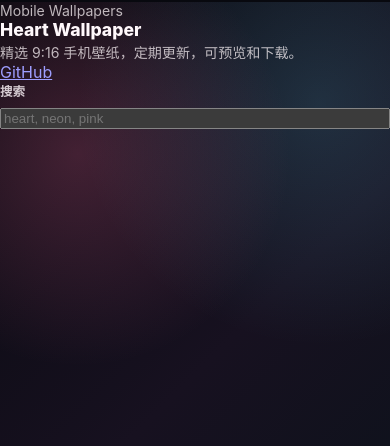
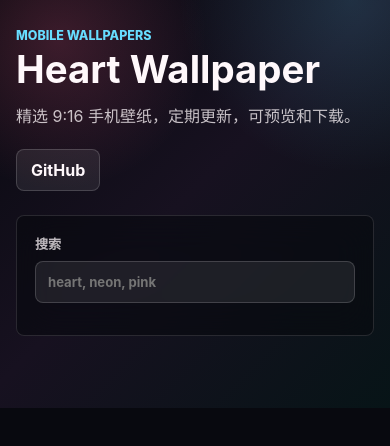
Before and after one commit to LookAroundPA/heart-wallpaper, a plain HTML site: page index.html in a window 390 px wide. Drawn offline with Linux system fonts and the light colour scheme.

Commit message:
Style wallpaper gallery

```diff
--- a/styles.css
+++ b/styles.css
@@ -13,113 +13,211 @@
 
 html,
 body {
-  width: 100%;
   min-height: 100%;
   margin: 0;
 }
 
 body {
-  min-height: 100vh;
-  overflow: hidden;
   background:
-    radial-gradient(circle at 20% 18%, rgba(255, 105, 156, 0.22), transparent 28%),
-    radial-gradient(circle at 82% 12%, rgba(103, 221, 255, 0.16), transparent 30%),
-    linear-gradient(135deg, #08090f 0%, #171120 46%, #051318 100%);
+    radial-gradient(circle at 15% 10%, rgba(255, 95, 141, 0.2), transparent 30%),
+    radial-gradient(circle at 90% 0%, rgba(86, 214, 255, 0.16), transparent 32%),
+    linear-gradient(135deg, #08090f 0%, #171120 48%, #071417 100%);
 }
 
-#wallpaper {
-  position: fixed;
-  inset: 0;
+.site-header,
+main {
+  width: min(1180px, calc(100% - 32px));
+  margin: 0 auto;
+}
+
+.site-header {
+  display: flex;
+  justify-content: space-between;
+  gap: 24px;
+  align-items: flex-start;
+  padding: 44px 0 24px;
+}
+
+.eyebrow {
+  margin: 0 0 8px;
+  color: #67ddff;
+  font-size: 0.78rem;
+  font-weight: 800;
+  text-transform: uppercase;
+}
+
+h1,
+h2,
+p {
+  margin: 0;
+}
+
+h1 {
+  max-width: 720px;
+  font-size: clamp(2.4rem, 7vw, 5.8rem);
+  line-height: 0.95;
+  letter-spacing: 0;
+}
+
+.intro {
+  max-width: 560px;
+  margin-top: 16px;
+  color: rgba(255, 248, 251, 0.76);
+  font-size: 1rem;
+  line-height: 1.7;
+}
+
+.github-link,
+.download-link,
+.tag-filter button {
+  border: 1px solid rgba(255, 255, 255, 0.16);
+  border-radius: 8px;
+  background: rgba(255, 255, 255, 0.08);
+  color: #fff8fb;
+  text-decoration: none;
+}
+
+.github-link {
+  flex: 0 0 auto;
+  padding: 10px 14px;
+  font-weight: 750;
+}
+
+.toolbar {
+  display: flex;
+  flex-wrap: wrap;
+  gap: 14px;
+  align-items: end;
+  padding: 18px;
+  border: 1px solid rgba(255, 255, 255, 0.12);
+  border-radius: 8px;
+  background: rgba(8, 9, 15, 0.58);
+  backdrop-filter: blur(18px);
+}
+
+.search-field {
+  display: grid;
+  gap: 8px;
+  min-width: min(100%, 320px);
+  color: rgba(255, 248, 251, 0.74);
+  font-size: 0.82rem;
+  font-weight: 750;
+}
+
+.search-field input {
+  width: 100%;
+  min-height: 42px;
+  border: 1px solid rgba(255, 255, 255, 0.16);
+  border-radius: 8px;
+  padding: 0 12px;
+  background: rgba(255, 255, 255, 0.08);
+  color: #fff8fb;
+  font: inherit;
+}
+
+.tag-filter {
+  display: flex;
+  flex-wrap: wrap;
+  gap: 8px;
+}
+
+.tag-filter button {
+  min-height: 34px;
+  padding: 0 12px;
+  cursor: pointer;
+  font: inherit;
+  font-size: 0.86rem;
+}
+
+.tag-filter button[aria-pressed="true"] {
+  border-color: rgba(255, 95, 141, 0.7);
+  background: rgba(255, 95, 141, 0.2);
+}
+
+.gallery {
+  display: grid;
+  grid-template-columns: repeat(auto-fill, minmax(190px, 1fr));
+  gap: 18px;
+  padding: 24px 0 48px;
+}
+
+.wallpaper-card {
+  overflow: hidden;
+  border: 1px solid rgba(255, 255, 255, 0.12);
+  border-radius: 8px;
+  background: rgba(255, 255, 255, 0.07);
+}
+
+.preview-link {
+  display: block;
+  aspect-ratio: 9 / 16;
+  background: rgba(255, 255, 255, 0.06);
+}
+
+.preview-link img {
   width: 100%;
   height: 100%;
   display: block;
+  object-fit: cover;
 }
 
-.panel {
-  position: fixed;
-  left: clamp(16px, 4vw, 44px);
-  bottom: clamp(16px, 4vw, 44px);
-  width: min(360px, calc(100vw - 32px));
-  padding: 18px;
-  border: 1px solid rgba(255, 255, 255, 0.16);
-  border-radius: 8px;
-  background: rgba(12, 12, 18, 0.62);
-  box-shadow: 0 24px 80px rgba(0, 0, 0, 0.38);
-  backdrop-filter: blur(20px);
+.card-meta {
+  display: flex;
+  gap: 12px;
+  justify-content: space-between;
+  align-items: center;
+  padding: 12px;
 }
 
-.brand {
-  display: flex;
-  gap: 12px;
-  align-items: center;
-}
-
-.mark {
-  width: 42px;
-  height: 42px;
-  flex: 0 0 42px;
-  border-radius: 8px;
-  background:
-    radial-gradient(circle at 34% 32%, #ffffff 0 8%, transparent 9%),
-    linear-gradient(135deg, #ff477e, #ff9a5a 56%, #56d6ff);
-  box-shadow: 0 0 30px rgba(255, 71, 126, 0.42);
-}
-
-h1 {
-  margin: 0;
-  font-size: 1.1rem;
-  font-weight: 760;
+.card-meta h2 {
+  font-size: 0.98rem;
   letter-spacing: 0;
 }
 
-p {
-  margin: 2px 0 0;
-  color: rgba(255, 248, 251, 0.72);
-  font-size: 0.88rem;
+.card-meta p {
+  margin-top: 4px;
+  color: rgba(255, 248, 251, 0.62);
+  font-size: 0.78rem;
 }
 
-.controls {
-  display: grid;
-  gap: 14px;
-  margin: 20px 0 16px;
+.download-link {
+  flex: 0 0 auto;
+  padding: 8px 10px;
+  font-size: 0.82rem;
+  font-weight: 750;
 }
 
-label {
-  display: grid;
-  gap: 8px;
-  color: rgba(255, 248, 251, 0.8);
-  font-size: 0.78rem;
-  font-weight: 700;
-  text-transform: uppercase;
+.empty {
+  margin: 24px 0 48px;
+  padding: 28px;
+  border: 1px dashed rgba(255, 255, 255, 0.22);
+  border-radius: 8px;
+  color: rgba(255, 248, 251, 0.72);
+  text-align: center;
 }
 
-input[type="range"] {
-  width: 100%;
-  accent-color: #ff5f8d;
+@media (max-width: 640px) {
+  .site-header {
+    display: block;
+    padding-top: 28px;
   }
 
-button {
-  width: 100%;
-  min-height: 42px;
-  border: 0;
-  border-radius: 8px;
-  background: #fff8fb;
-  color: #191016;
-  font: inherit;
-  font-weight: 780;
-  cursor: pointer;
+  .github-link {
+    display: inline-flex;
+    margin-top: 18px;
   }
 
-button:hover {
-  background: #ffe1eb;
+  .gallery {
+    grid-template-columns: repeat(2, minmax(0, 1fr));
+    gap: 12px;
   }
 
-@media (max-width: 560px) {
-  body {
-    overflow: hidden;
+  .card-meta {
+    display: block;
   }
 
-  .panel {
-    padding: 14px;
+  .download-link {
+    display: inline-flex;
+    margin-top: 10px;
   }
 }
```
Lines whose indentation alone changed are shown as unchanged.
